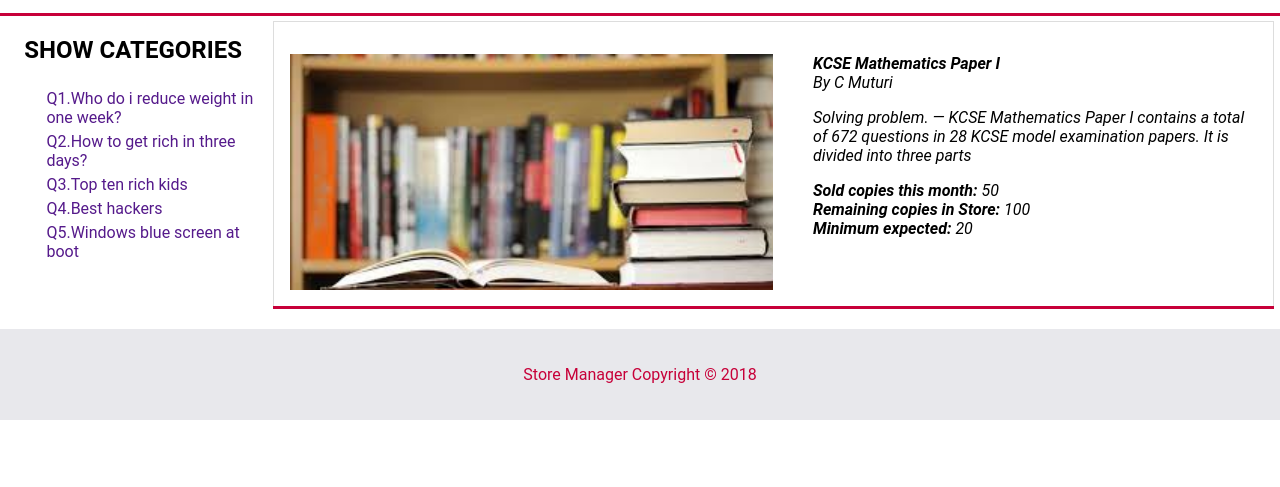
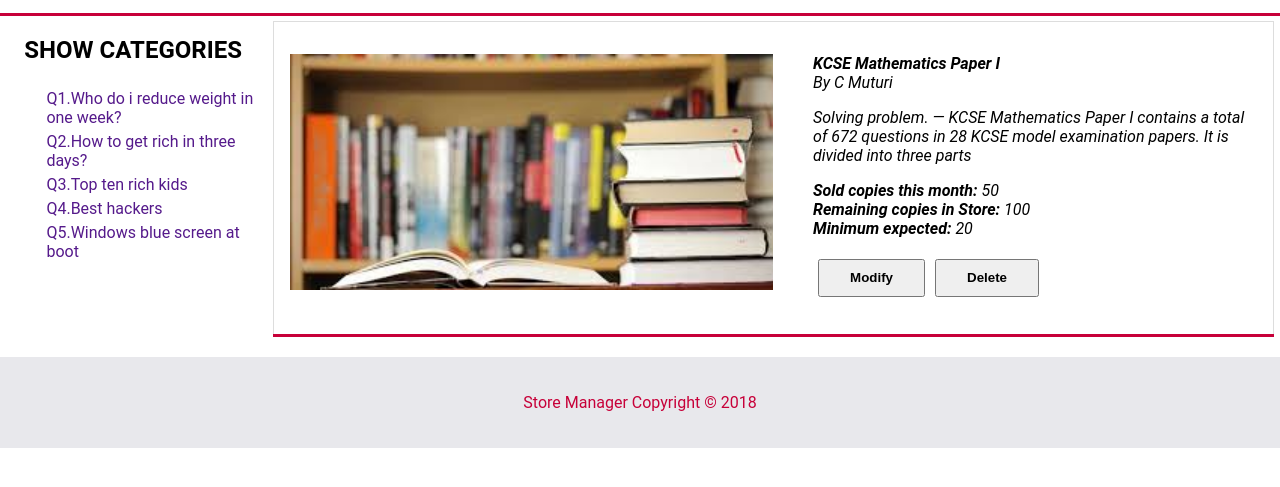
Before and after one commit to kelvinwm/store-manager, a plain HTML site: page UI/product.html in a window 1280 px wide. Shown: the part 145-632 px from the top of the page. Drawn offline with Linux system fonts and the light colour scheme.

Commit message:
[#161040968] add modify and delete buttons in the product.html file and also add styling of the buttons in the css using id productdbtn

```diff
--- a/UI/css/style.css
+++ b/UI/css/style.css
@@ -168,6 +168,14 @@ tr:nth-child(even) {
 #productdetails{
 	margin-left: 50%
 }
+#prdbtn{
+	height: 38px;
+	padding-left: 30px;
+	padding-right: 30px;
+	font-weight: bold;
+	margin: 5px;
+
+}
 /*
 #login-background {
   min-height: 400px;
--- a/UI/product.html
+++ b/UI/product.html
@@ -45,12 +45,15 @@
                   <a href=""><img align="left" src="img/books.jpg" alt="buyers cart"></a>
                   <div id="productdetails">
                     <ul>
-                    <li><p><i><b>KCSE Mathematics Paper I </b><br>By C Muturi<i></p></li>
-                    <li><p>Solving problem. — KCSE Mathematics Paper I contains a total of 672 questions in 28 KCSE model examination papers. It is divided into three parts </p></li>
-                    <li><b>Sold copies this month:</b> 50</li>
-                    <li><b>Remaining copies in Store:</b> 100</li>
-                    <li><b>Minimum expected:</b> 20</li>
-                  </ul></div>
+                      <li><p><i><b>KCSE Mathematics Paper I </b><br>By C Muturi<i></p></li>
+                      <li><p>Solving problem. — KCSE Mathematics Paper I contains a total of 672 questions in 28 KCSE model examination papers. It is divided into three parts </p></li>
+                      <li><b>Sold copies this month:</b> 50</li>
+                      <li><b>Remaining copies in Store:</b> 100</li>
+                      <li><b>Minimum expected:</b> 20</li>
+                      <li><p><button id="prdbtn">Modify</button><button id="prdbtn">Delete</button></p></li>
+                    </ul>
+
+                  </div>
                 </div>
               </td>
             </tr>
```
